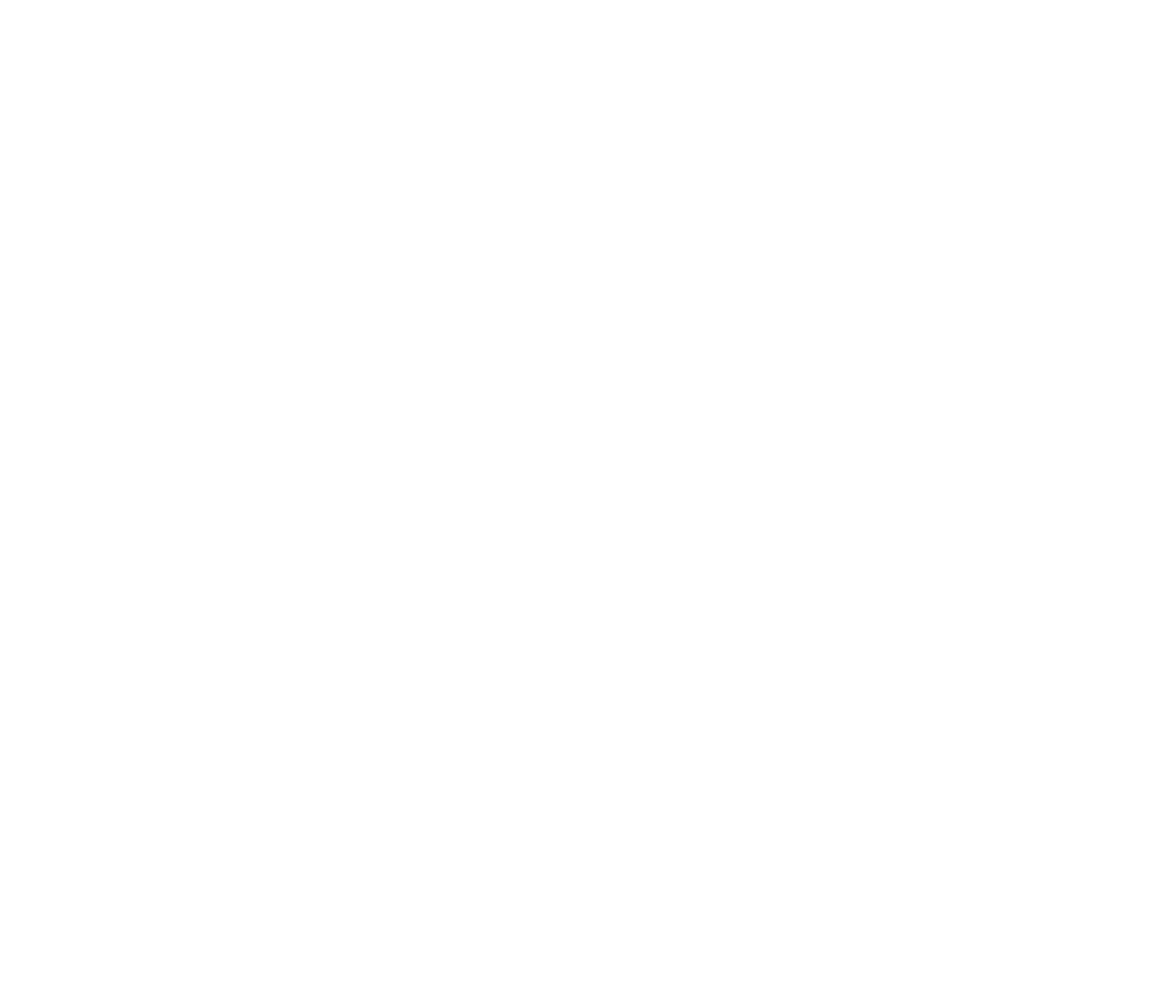
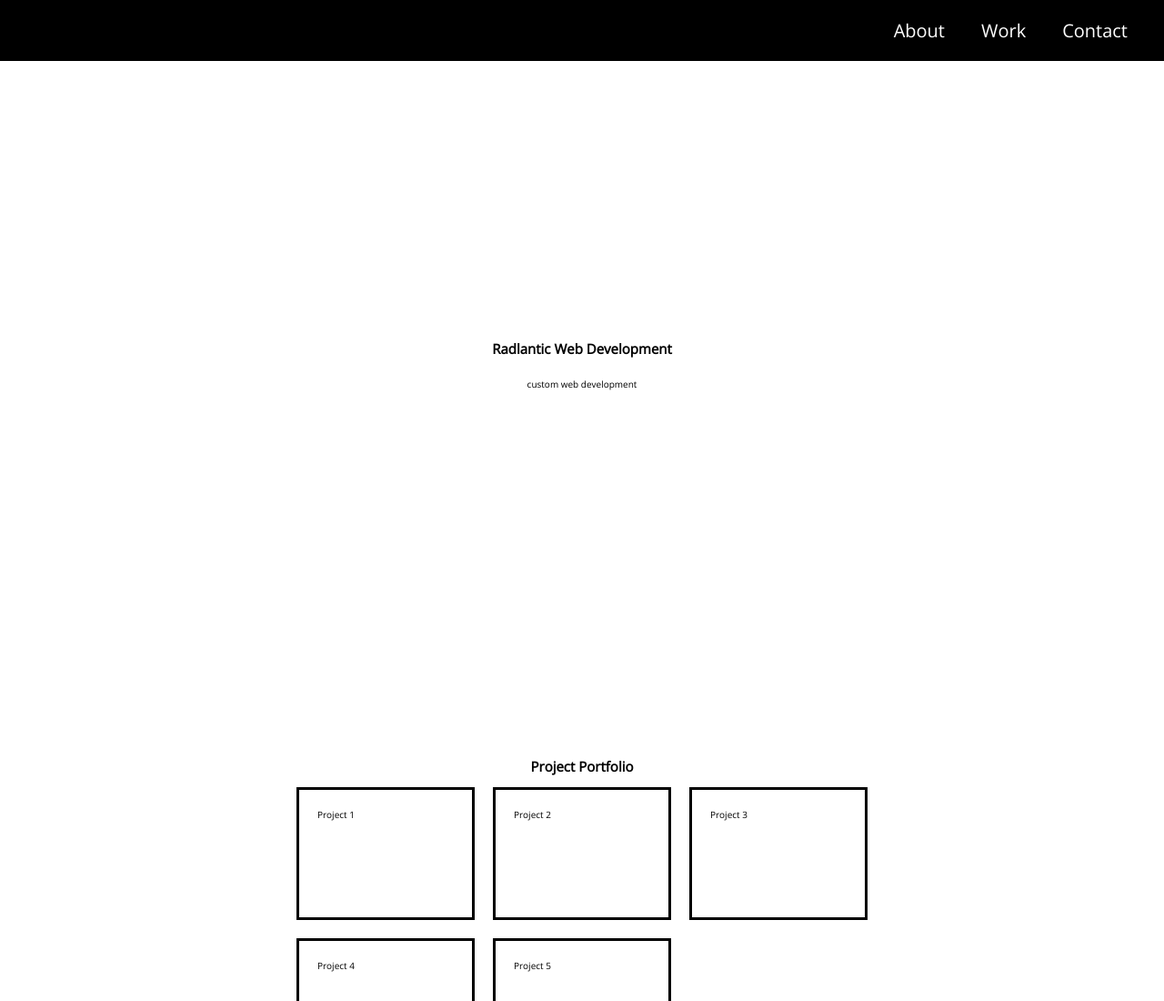
Before and after one commit to daveleslie/FCC-portfolio, a plain HTML site: page index.html in a window 1280 px wide. Shown: the top 1100 px of the page at 91% size. Before the commit the page ends 800 px from the top, so only its background shows below. Drawn offline with nearby package versions, Linux system fonts and the light colour scheme.

Commit message:
added navbar, main, and sections

```diff
--- a/index.html
+++ b/index.html
@@ -5,8 +5,53 @@
   <meta http-equiv="X-UA-Compatible" content="IE=edge">
   <meta name="viewport" content="width=device-width, initial-scale=1.0">
   <title>FCC portfolio</title>
+  <link rel="stylesheet" href="style.css">
+  <link rel="stylesheet" href="https://fonts.googleapis.com/css?family=Open Sans">
 </head>
 <body>
+  <!-- start of navigation -->
+  <nav id="navbar" class="nav">
+    <ul class="nav-list">
+      <li><a href="#about">About</a></li>
+      <li><a href="#projects">Work</a></li>
+      <li><a href="#contact">Contact</a></li>
+    </ul>
+  </nav>
+  <!-- end of navigation  -->
+
+  <!-- start of main section -->
+  <main>
+
+    <section id="welcome-section" class="welcome-section">
+      <h1>Radlantic Web Development</h1>
+      <p>custom web development</p>
+    </section>
+
+
+
+    <section id="projects" class="projects-section">
+      <h1>Project Portfolio</h1>
+      <div class="project-grid">
+        <div class="project-tile">Project 1</div>
+        <div class="project-tile">Project 2</div>
+        <div class="project-tile">Project 3</div>
+        <div class="project-tile">Project 4</div>
+        <div class="project-tile">Project 5</div>
+      </div>
+
+    </section>
+
+    <section id="contact" class="contact-section">
+      <h1>Get in touch</h1>
+    </section>
+
+  </main>
+
+  <footer>
+
+  </footer>
+
+
 
 </body>
 </html>
--- a/style.css
+++ b/style.css
@@ -0,0 +1,76 @@
+html {
+  font-size: 62.5%;;
+}
+
+body {
+  font-family: "Open Sans";
+  margin: 0;
+}
+
+main {
+  /* padding-top: 6rem; */
+}
+
+a {
+  text-decoration: none;
+}
+
+.nav {
+  display: flex;
+  position: fixed;
+  justify-content: flex-end;
+  width: 100%;
+  background-color: black;
+}
+
+.nav-list {
+  display: flex;
+  list-style: none;
+  margin-right: 2rem;
+}
+
+.nav-list a {
+  display: block;
+  color: white;
+  font-size: 2rem;
+  padding: 1rem 2rem;
+}
+
+.welcome-section {
+  display: flex;
+  flex-direction: column;
+  justify-content: center;
+  align-items: center;
+  height: 100vh;
+}
+
+.projects-section {
+  display: flex;
+  flex-direction: column;
+  /* justify-content: center; */
+  align-items: center;
+  padding: 2rem;
+}
+
+.project-grid {
+  display: grid;
+  grid-template-columns: auto auto auto;
+  gap: 2rem;
+
+}
+
+.project-tile {
+  border: solid;
+  padding: 2rem;
+  height: 10rem;
+  width: 15rem;
+}
+
+.contact-section {
+  display: flex;
+  flex-direction: column;
+  justify-content: center;
+  align-items: center;
+  height: 100vh;
+  background-color: #e7e7e7;
+}
```
